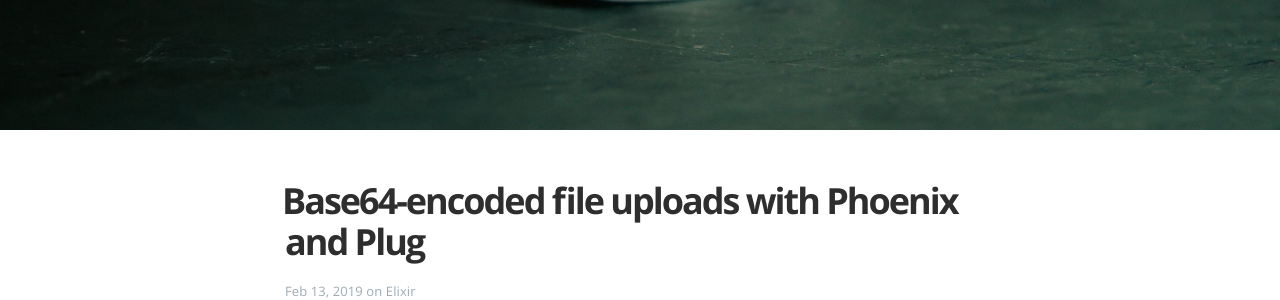
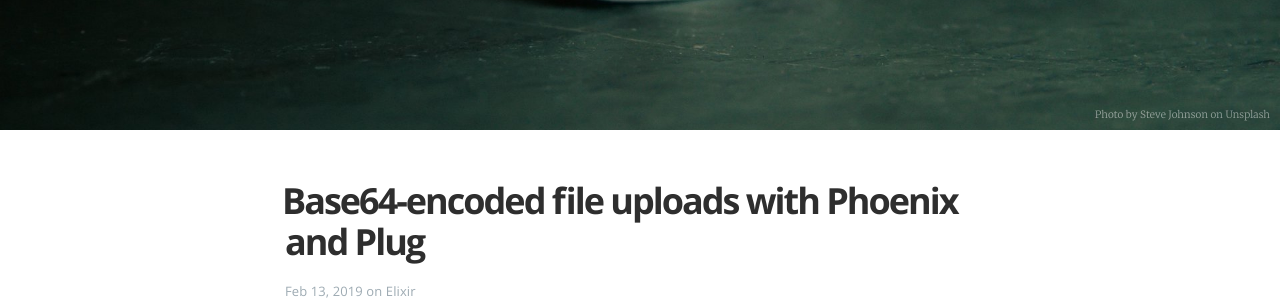
Before and after one commit to szajbus/szajbus.github.io, a Jekyll site: the page built from _posts/2019-02-14-file-uploads-with-phoenix-and-plug.markdown, in a window 1280 px wide and 900 px high, scrolled down 303 px. Shown: the part 152-452 px from the top of the window. Built offline with Jekyll 4.4.1, drawn with Linux system fonts in a browser that asks for light colours.

Commit message:
Photo credits

```diff
--- a/_includes/nav-buttons.html
+++ b/_includes/nav-buttons.html
@@ -2,4 +2,8 @@
   <nav class="main-nav {% if page.cover %} overlay {% endif %} clearfix">
     <a class="back-button icon-arrow-left" href="{{ site.baseurl }}">Home</a>
   </nav>
+
+  {% if page.cover_credits %}
+    <span class="photo-credits">{{ page.cover_credits }}</span>
+  {% endif %}
 </header>
--- a/_posts/2019-02-14-file-uploads-with-phoenix-and-plug.markdown
+++ b/_posts/2019-02-14-file-uploads-with-phoenix-and-plug.markdown
@@ -5,6 +5,8 @@
 categories: Elixir
 excerpt: "Base64-encoded files may be a special case in your app, but with the help of Plug.Upload they can be handled as easily as regular files uploaded via HTML forms."
 cover: "/assets/images/plug.jpg"
+cover_credits: >
+  Photo by <a href="https://unsplash.com/photos/ZUabNmumOcA?utm_source=unsplash&utm_medium=referral&utm_content=creditCopyText" rel="nofollow">Steve Johnson</a> on Unsplash
 ---
 
 Handling external files is one of the basic tasks for many web applications. Profile pictures, attachments, resources fetched from remote services, all are examples of the above.
--- a/index.html
+++ b/index.html
@@ -3,7 +3,7 @@
 title: Home
 cover: "assets/images/cover.jpg"
 cover_credits: >
-  Photo by <a href="https://unsplash.com/photos/fphpSh9KBXE?utm_source=unsplash&utm_medium=referral&utm_content=creditCopyText" rel="nofollow">Dave Michuda</a> on <a href="https://unsplash.com/search/photos/coffee?utm_source=unsplash&utm_medium=referral&utm_content=creditCopyText" rel="nofollow">Unsplash</a>
+  Photo by <a href="https://unsplash.com/photos/fphpSh9KBXE?utm_source=unsplash&utm_medium=referral&utm_content=creditCopyText" rel="nofollow">Dave Michuda</a> on Unsplash
 ---
 
 <header class="main-header {% if page.cover %}" style="background-image: url({{ page.cover }}) {%else%}no-cover{% endif %}">
```
